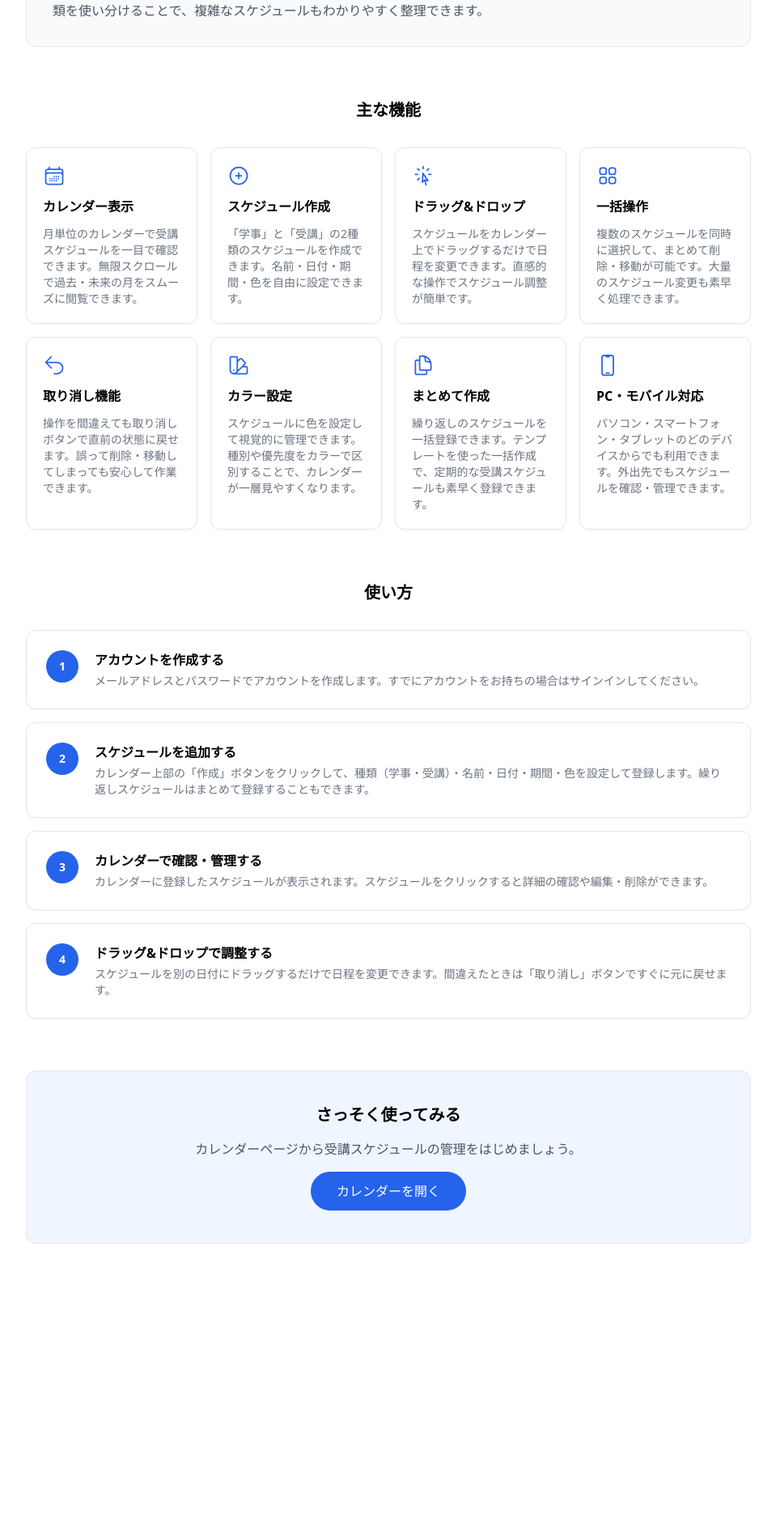
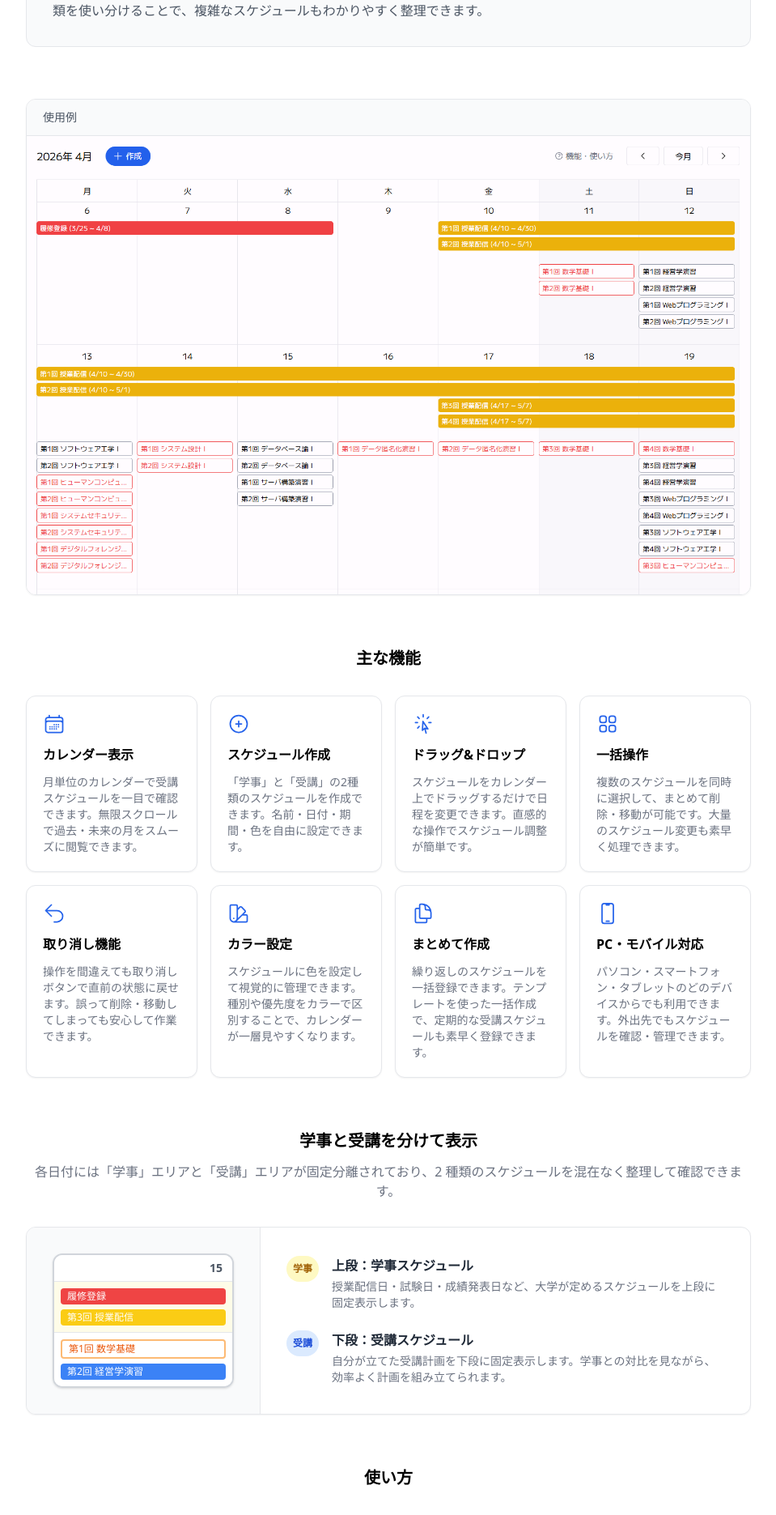
Before and after one commit to datsukan/attendance-plan, a Next.js app in the folder frontend/: page /guide in a window 1280 px wide. Shown: the part 1360-3231 px from the top of the page at 81% size, without its empty margins (160-1119 px from the left). Before the commit the page ends 2960 px from the top, so only its background shows below. Built offline with nearby package versions, Linux system fonts and the light colour scheme; a web font is replaced by a local one.

Commit message:
機能説明に使用例と学事・受講の表示仕様について追加

```diff
--- a/frontend/app/(default)/guide/page.tsx
+++ b/frontend/app/(default)/guide/page.tsx
@@ -126,6 +126,18 @@ export default function GuidePage() {
         </div>
       </section>
 
+      {/* Usage Example */}
+      <div className="overflow-hidden rounded-xl border shadow-sm">
+        <p className="border-b bg-gray-50 px-5 py-3 text-sm font-medium text-gray-600">使用例</p>
+        <Image
+          src="/usage-example.png"
+          width={1200}
+          height={800}
+          alt="カレンダーの使用例"
+          className="w-full"
+        />
+      </div>
+
       {/* Features Section */}
       <section>
         <h3 className="mb-8 text-center text-xl font-semibold">主な機能</h3>
@@ -140,6 +152,47 @@ export default function GuidePage() {
               <p className="text-sm text-gray-500">{feature.description}</p>
             </div>
           ))}
+        </div>
+      </section>
+
+      {/* Two-track Section */}
+      <section>
+        <h3 className="mb-3 text-center text-xl font-semibold">学事と受講を分けて表示</h3>
+        <p className="mb-8 text-center text-gray-500">
+          各日付には「学事」エリアと「受講」エリアが固定分離されており、2 種類のスケジュールを混在なく整理して確認できます。
+        </p>
+        <div className="overflow-hidden rounded-xl border bg-white shadow-sm">
+          <div className="flex flex-col items-stretch divide-y sm:flex-row sm:divide-x sm:divide-y-0">
+            <div className="flex items-center justify-center bg-gray-50 p-8 sm:w-72">
+              <div className="w-56 overflow-hidden rounded-xl border-2 border-gray-300 text-sm shadow">
+                <div className="border-b bg-white px-3 py-1.5 text-right font-semibold text-gray-600">15</div>
+                <div className="space-y-1.5 border-b bg-yellow-50 p-2">
+                  <div className="rounded bg-red-500 px-2 py-0.5 text-xs font-medium text-white">履修登録</div>
+                  <div className="rounded bg-yellow-400 px-2 py-0.5 text-xs font-medium text-white">第3回 授業配信</div>
+                </div>
+                <div className="space-y-1.5 bg-white p-2">
+                  <div className="rounded border-2 border-orange-300 px-2 py-0.5 text-xs font-medium text-orange-600">第1回 数学基礎</div>
+                  <div className="rounded bg-blue-500 px-2 py-0.5 text-xs font-medium text-white">第2回 経営学演習</div>
+                </div>
+              </div>
+            </div>
+            <div className="flex flex-col justify-center gap-6 p-8">
+              <div className="flex items-start gap-4">
+                <div className="flex h-8 w-10 shrink-0 items-center justify-center rounded-full bg-yellow-100 text-xs font-bold text-yellow-700">学事</div>
+                <div>
+                  <p className="font-semibold text-gray-800">上段：学事スケジュール</p>
+                  <p className="mt-1 text-sm text-gray-500">授業配信日・試験日・成績発表日など、大学が定めるスケジュールを上段に固定表示します。</p>
+                </div>
+              </div>
+              <div className="flex items-start gap-4">
+                <div className="flex h-8 w-10 shrink-0 items-center justify-center rounded-full bg-blue-100 text-xs font-bold text-blue-700">受講</div>
+                <div>
+                  <p className="font-semibold text-gray-800">下段：受講スケジュール</p>
+                  <p className="mt-1 text-sm text-gray-500">自分が立てた受講計画を下段に固定表示します。学事との対比を見ながら、効率よく計画を組み立てられます。</p>
+                </div>
+              </div>
+            </div>
+          </div>
         </div>
       </section>
 
```
Also changed, not shown: frontend/public/usage-example.png (added).
